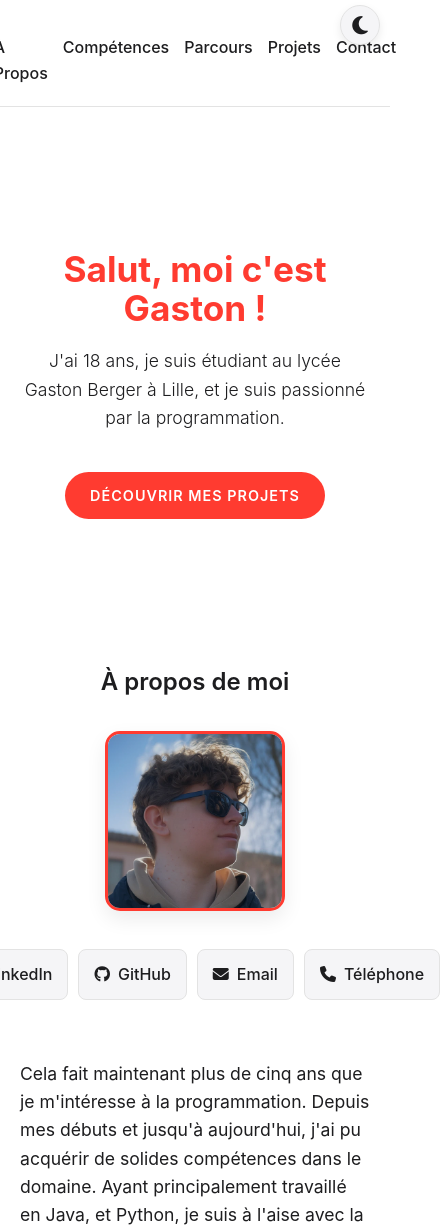
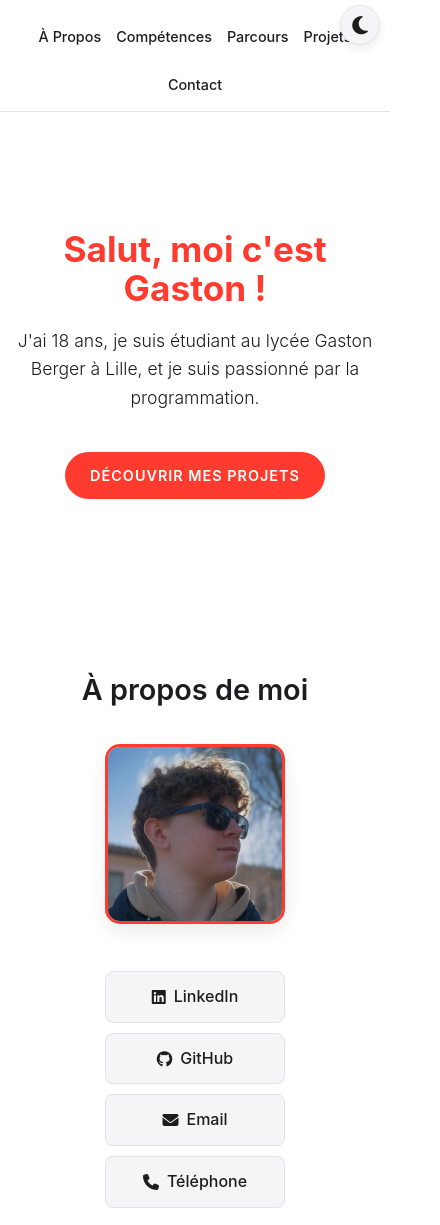
Before and after one commit to SniperTVmc/gaston.krabansky.fr, a plain HTML site: page index.html in a window 390 px wide. Shown: the top 1225 px of the page, 440 px wide, since content can reach past the window. Drawn offline with nearby package versions, Linux system fonts and the light colour scheme.

Commit message:
[📱] Fixed some responsive CSS

```diff
--- a/styles/style.css
+++ b/styles/style.css
@@ -663,44 +663,62 @@ footer p {
 
 
 @media (max-width: 768px) {
-    h2 { font-size: 2.2em; }
-    h3 { font-size: 1.5em; }
-
-    .hero h2 {
-        font-size: 2.8em;
+    .container {
+        padding: 0 15px;
     }
 
-    /* Header & Navigation */
     header .container {
         flex-direction: column;
-        gap: 15px;
+        padding: 10px;
     }
 
     nav {
         gap: 15px;
+        margin-top: 10px;
+        flex-wrap: wrap;
+        justify-content: center;
     }
 
-    .projects-slider {
-        width: 100%;
+    nav a {
+        font-size: 0.9em;
     }
 
-    .project-card {
-        min-width: 100%;
-        max-width: 100%;
+    .hero {
+        min-height: auto;
+        padding: 60px 0;
+        text-align: center;
+    }
+
+    .hero h2 {
+        font-size: 2.2em;
+    }
+
+    .about-content {
+        flex-direction: column;
+    }
+
+    .profile-img-large {
+        width: 180px;
+        height: 180px;
+        margin-bottom: 10px;
+    }
+
+    .timeline {
+        padding-left: 20px;
+        margin-left: 10px;
     }
 
     .slider-btn {
         display: none;
     }
 
-    /* Footer */
+    .projects-slider-wrapper {
+        justify-content: center;
+    }
+
     footer .container {
         flex-direction: column;
-        gap: 15px;
-    }
-
-    .social-links a {
-        margin: 0 10px;
+        gap: 20px;
     }
 }
 
@@ -746,3 +764,16 @@ footer p {
         right: 10px;
     }
 }
+
+@media (max-width: 400px) {
+    h2 { font-size: 1.8em; }
+
+    .contact-actions {
+        flex-direction: column;
+        width: 100%;
+    }
+
+    .contact-actions a {
+        justify-content: center;
+    }
+}
```
